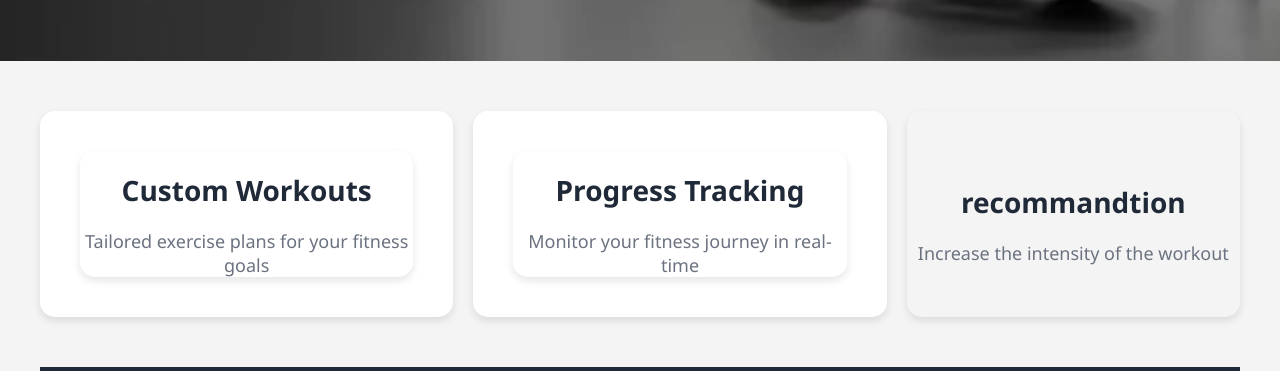
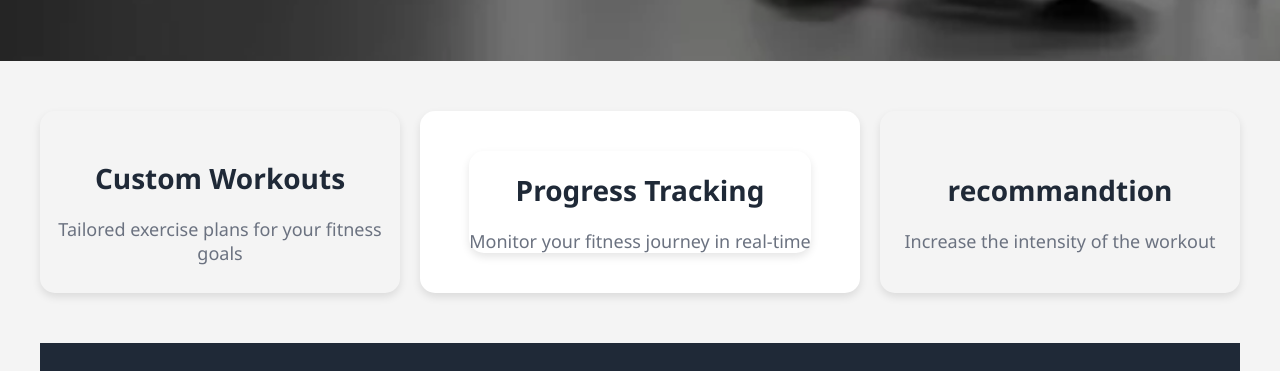
Before and after one commit to gkbishnoi07/PST-Project01, a plain HTML site: page index.html in a window 1280 px wide. Shown: the part 388-759 px from the top of the page. Drawn offline with Linux system fonts and the light colour scheme.

Commit message:
Update index.html

```diff
--- a/index.html
+++ b/index.html
@@ -194,12 +194,12 @@
     </header>
 
     <section class="container features">
-        <div class="feature">
+
         <button class="feature" onclick="redirectTocustom()" style="border: none; background: none; padding: 0; cursor: pointer;">
             <h2>Custom Workouts</h2>
             <p>Tailored exercise plans for your fitness goals</p>
             </button>
-        </div>
+
 
         <div class="feature">
             <button class="feature" onclick="redirectToprogress()" style="border: none; background: none; padding: 0; cursor: pointer;">
```
